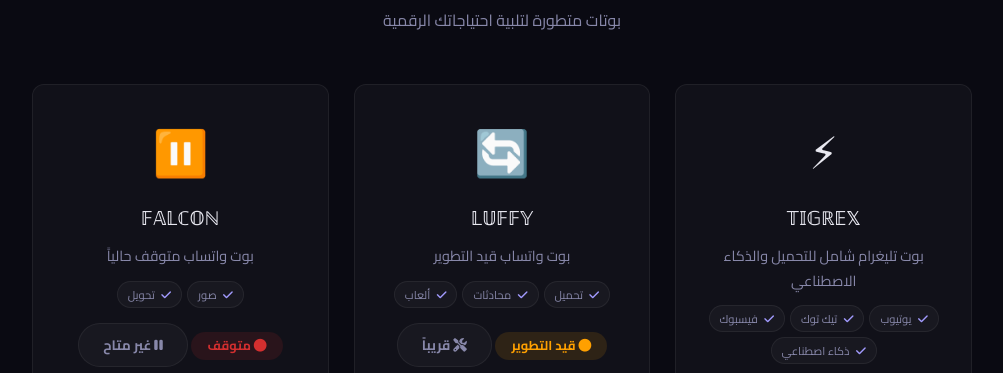
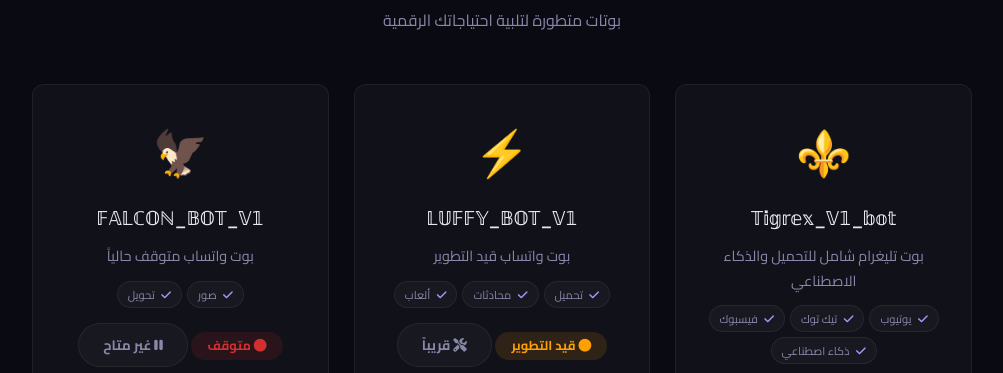
Before and after one commit to NEX-1-Dev/nex-empire1, a website: page index.html in a window 1280 px wide. Shown: the part 868-1241 px from the top of the page, without its empty margins (18-1021 px from the left). Drawn offline with Linux system fonts and the light colour scheme.

Commit message:
Update index.html

```diff
--- a/index.html
+++ b/index.html
@@ -131,8 +131,8 @@
             <p class="section-desc">بوتات متطورة لتلبية احتياجاتك الرقمية</p>
             <div class="bots-grid">
                 <div class="bot-card online">
-                    <div class="bot-icon">⚡</div>
-                    <h3>𝕋𝕀𝔾ℝ𝔼𝕏</h3>
+                    <div class="bot-icon">⚜️</div>
+                    <h3> 𝕋𝕚𝕘𝕣𝕖𝕩_𝕍𝟙_𝕓𝕠𝕥 </h3>
                     <p>بوت تليغرام شامل للتحميل والذكاء الاصطناعي</p>
                     <div class="bot-features">
                         <span><i class="fas fa-check"></i> يوتيوب</span>
@@ -144,8 +144,8 @@
                     <a href="https://t.me/Tigrex_V1_bot" target="_blank" class="bot-btn"><i class="fab fa-telegram"></i> تجربة البوت</a>
                 </div>
                 <div class="bot-card maintenance">
-                    <div class="bot-icon">🔄</div>
-                    <h3>𝕃𝕌𝔽𝔽𝕐</h3>
+                    <div class="bot-icon">⚡️</div>
+                    <h3>𝕃𝕌𝔽𝔽𝕐_𝔹𝕆𝕋_𝕍𝟙</h3>
                     <p>بوت واتساب قيد التطوير</p>
                     <div class="bot-features">
                         <span><i class="fas fa-check"></i> تحميل</span>
@@ -156,8 +156,8 @@
                     <button class="bot-btn disabled" disabled><i class="fas fa-tools"></i> قريباً</button>
                 </div>
                 <div class="bot-card offline">
-                    <div class="bot-icon">⏸️</div>
-                    <h3>𝔽𝔸𝕃ℂ𝕆ℕ</h3>
+                    <div class="bot-icon">🦅</div>
+                    <h3> 𝔽𝔸𝕃ℂ𝕆ℕ_𝔹𝕆𝕋_𝕍𝟙</h3>
                     <p>بوت واتساب متوقف حالياً</p>
                     <div class="bot-features">
                         <span><i class="fas fa-check"></i> صور</span>
```
